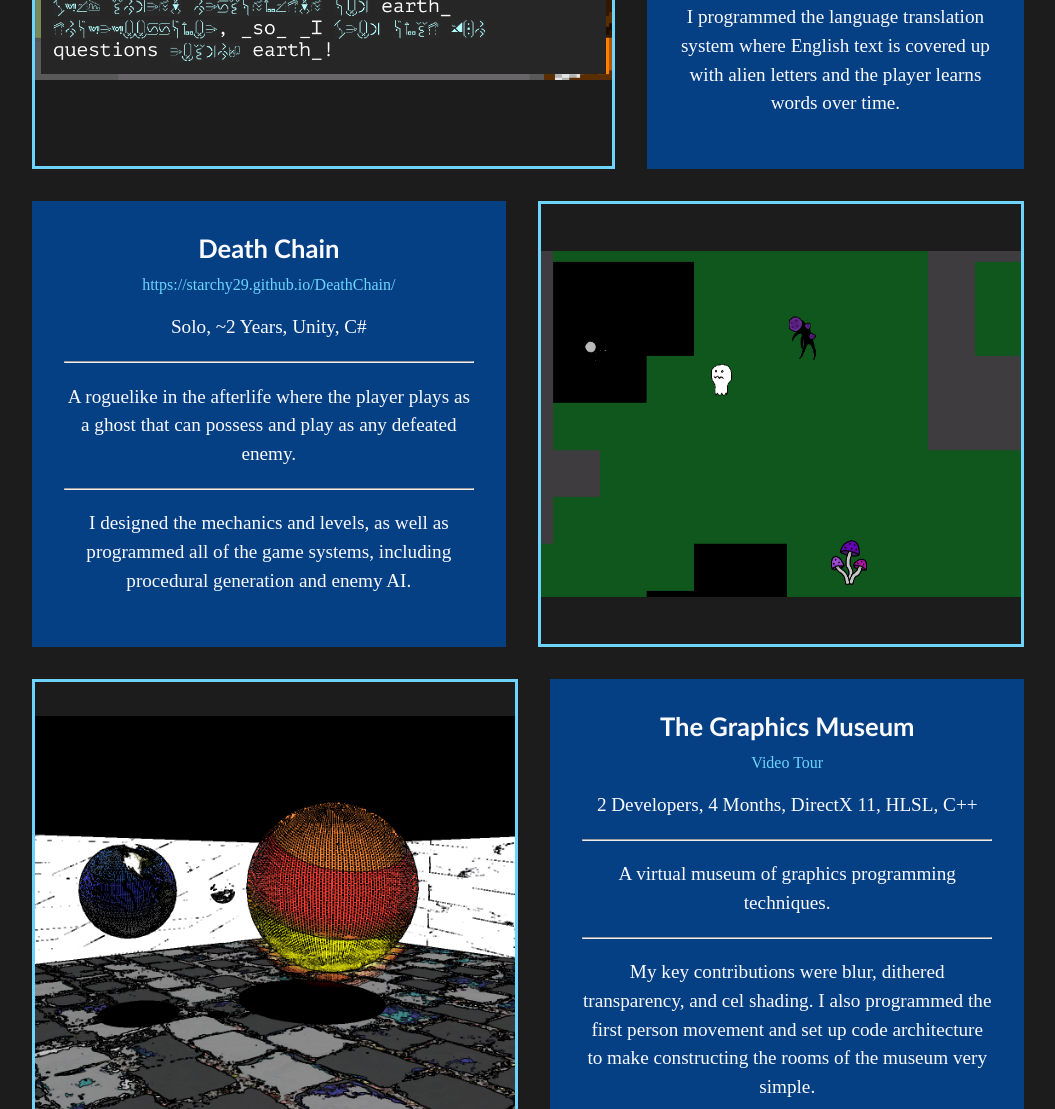
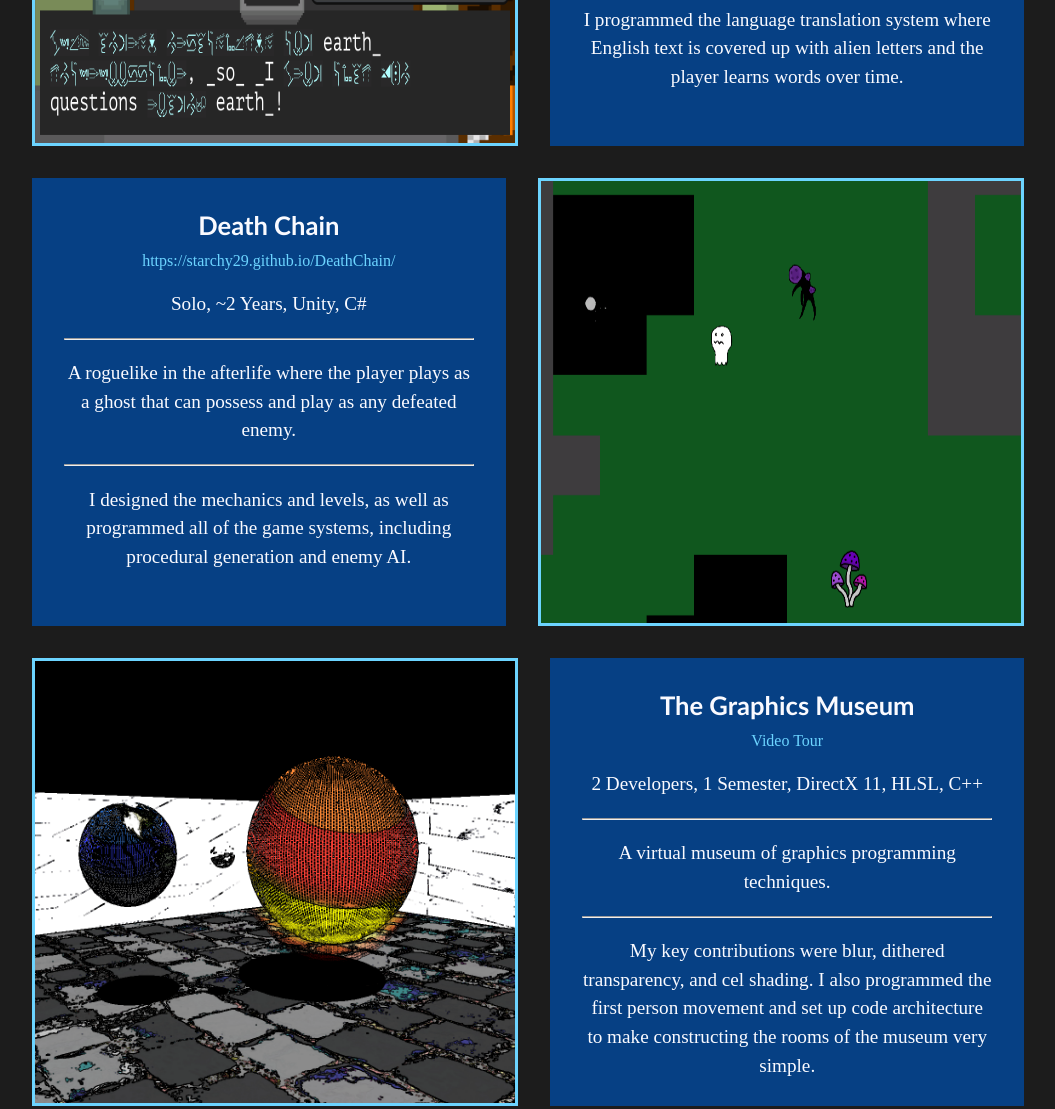
Before and after one commit to Starchy29/Portfolio, a plain HTML site: page docs/index.html in a window 1280 px wide. Shown: the part 1531-2640 px from the top of the page, without its empty margins (112-1167 px from the left). Drawn offline with Linux system fonts and the light colour scheme.

Commit message:
fixed image and video stretching

```diff
--- a/docs/css/styles.css
+++ b/docs/css/styles.css
@@ -106,7 +106,8 @@ h2 {
     margin: 2rem auto;
     width: 80%;
     justify-content: center;
-    max-height: 50rem;
+    /*max-height: 50rem;*/
+    height: 35vw;
 }
 
 .gameplayCont {
@@ -129,7 +130,7 @@ h2 {
 .gameplayCont img {
     width: 100%;
     height: 100%;
-    object-fit: contain;
+    object-fit: fill;
 }
 
 .project article {
--- a/docs/index.html
+++ b/docs/index.html
@@ -101,7 +101,7 @@
                     <h3>The Graphics Museum</h3>
                     <a href="https://www.youtube.com/watch?v=SvbgDn0ZD8M&ab_channel=EthanBall">Video Tour</a>
                     <p>
-                        2 Developers, 4 Months, DirectX 11, HLSL, C++
+                        2 Developers, 1 Semester, DirectX 11, HLSL, C++
                     </p>
                     <hr>
                     <p>
@@ -170,10 +170,11 @@
                     </p>
                     <hr>
                     <p>
-                        I programmed the platformer movement and level editor, then designed 34 levels.
+                        I programmed the platforming mechanics and level editor then designed 34 levels.
                     </p>
                 </article>
             </div>
+            <!-- RIP Gravity
             <div id="gravity" class="project">
                 <div class="gameplayCont hasClip">
                     <img src="media/gravity screenshot.PNG" alt="A screenshot of 'Gravity'">
@@ -194,7 +195,8 @@
                     </p>
                 </article>
             </div>
-            <div class="project even">
+            -->
+            <div class="project">
                 <div class="gameplayCont">
                     <img src="media/poem.png" alt="A randomly generated poem'">
                 </div>
```
